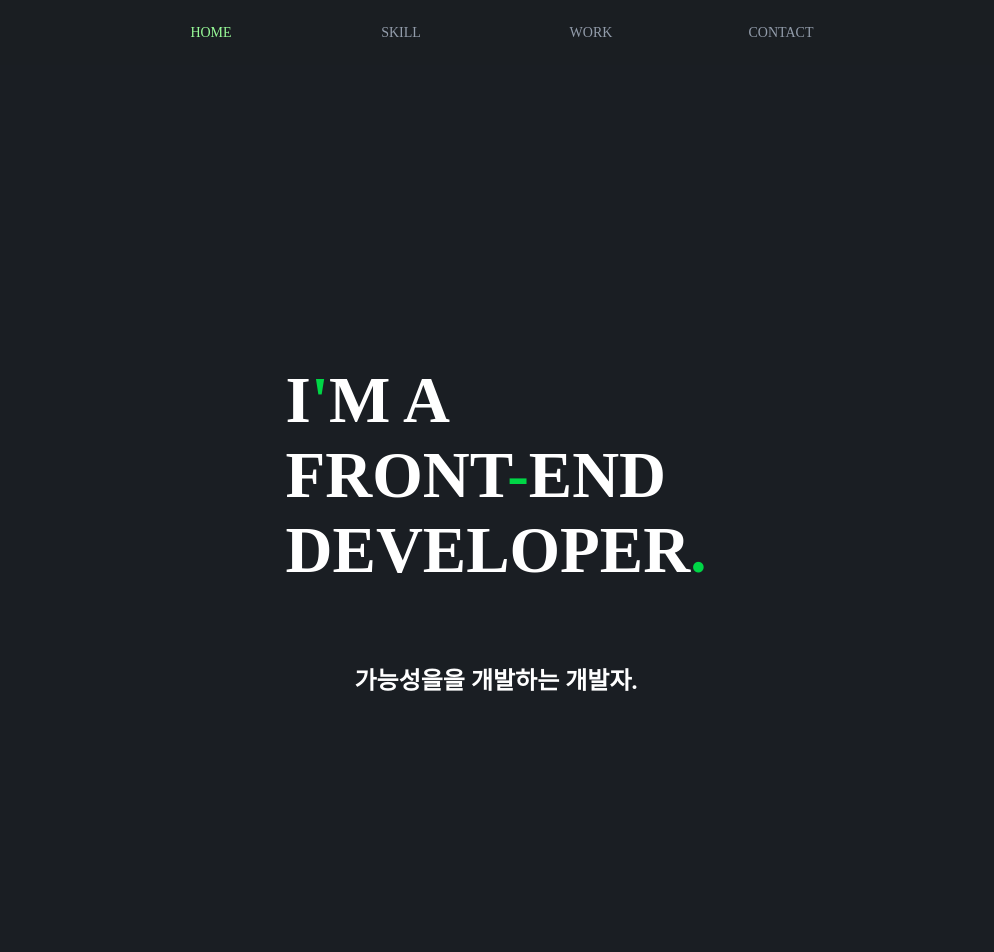
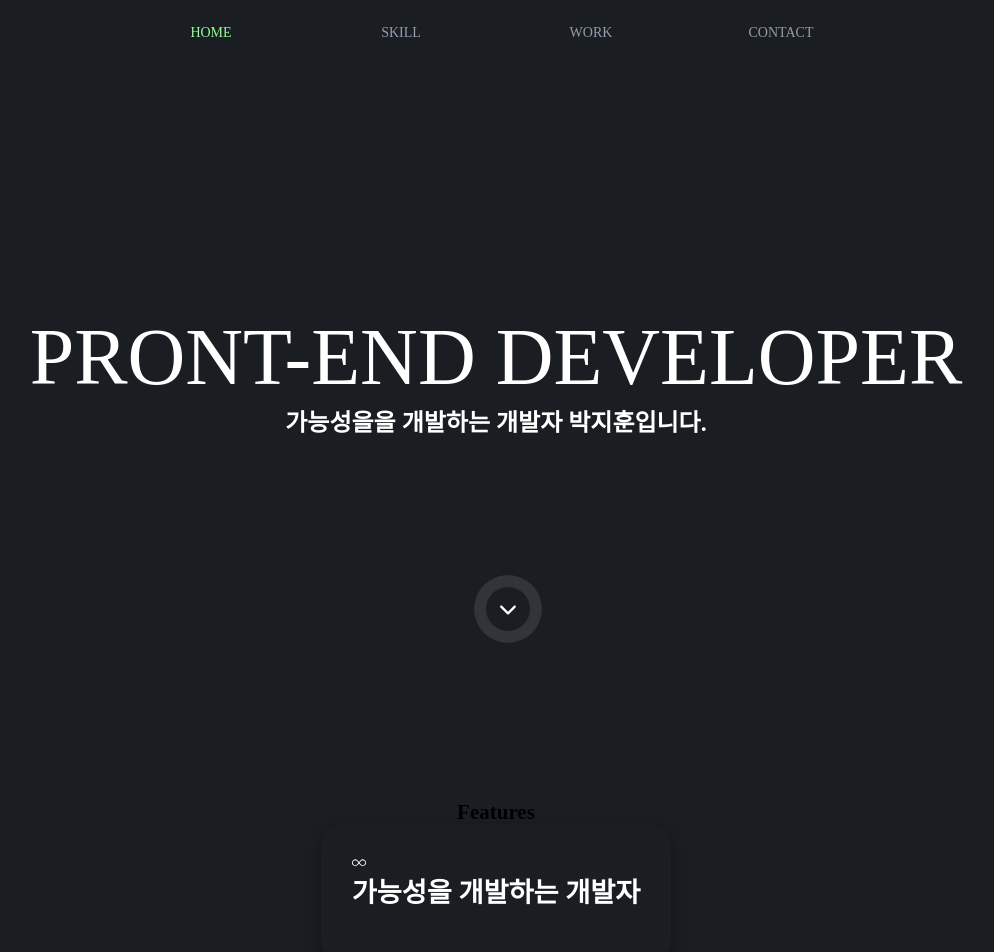
Before and after one commit to bbagbbagn2/PJH-Portfolio, a React (Create React App) app: page / in a window 1280 px wide. Shown: the top 952 px of the page, without its empty margins (144-1138 px from the left). Built offline with nearby package versions, Linux system fonts and the light colour scheme.

Commit message:
FeaturePage 추가

```diff
--- a/package.json
+++ b/package.json
@@ -9,6 +9,7 @@
     "@testing-library/jest-dom": "^5.16.4",
     "@testing-library/react": "^13.3.0",
     "@testing-library/user-event": "^13.5.0",
+    "boxicons": "^2.1.4",
     "pure-react-carousel": "^1.30.1",
     "react": "^18.2.0",
     "react-dom": "^18.2.0",
--- a/public/index.html
+++ b/public/index.html
@@ -7,6 +7,7 @@
   <meta name="viewport" content="width=device-width, initial-scale=1" />
   <meta name="theme-color" content="#000000" />
   <meta name="description" content="Web site created using create-react-app" />
+  <script src="https://unpkg.com/boxicons@2.1.4/dist/boxicons.js"></script>
   <link rel="apple-touch-icon" href="%PUBLIC_URL%/logo192.png" />
   <!--
       manifest.json provides metadata used when your web app is installed on a
--- a/src/index.js
+++ b/src/index.js
@@ -4,12 +4,14 @@ import App from './App.tsx';
 import { createGlobalStyle } from 'styled-components';
 
 const GlobalStyle = createGlobalStyle`
-  body {
+  * {
     margin: 0;
     padding: 0;
-    border: 0;
-    background: transpartrent;
-    outline: 0;
+    box-sizing: border-box;
+  }
+
+  body {
+    font-size: 14px;
   }
 
   a {
--- /dev/null
+++ b/src/pages/Features/Features.tsx
@@ -0,0 +1,116 @@
+import React, { useState, useEffect } from 'react';
+import styled from 'styled-components';
+
+import { BsInfinity, BsGear } from "react-icons/bs";
+import { IoChatbubbleEllipsesOutline } from "react-icons/io5";
+
+export default function Profile(): JSX.Element {
+    return (
+        <FeaturePageSection>
+            <div>
+                <h1>Features</h1>
+            </div>
+            <CardContainer>
+                <CardBox>
+                    <BsInfinity />
+                    <CardHeading>가능성을 개발하는 개발자</CardHeading>
+                </CardBox>
+            </CardContainer>
+            <CardContainer>
+                <CardBox>
+                    <BsGear />
+                    <CardHeading>리팩토링을 생활화하는 개발자</CardHeading>
+                </CardBox>
+            </CardContainer>
+            <CardContainer>
+                <CardBox>
+                    <IoChatbubbleEllipsesOutline />
+                    <CardHeading>켜뮤니케이션에 적극적인 개발자</CardHeading>
+                </CardBox>
+            </CardContainer>
+        </FeaturePageSection >
+    );
+}
+
+const FeaturePageSection = styled.section`
+    display: grid;
+    place-items: center;
+    place-content: center;
+`;
+
+const CardContainer = styled.div`
+    padding: 30px;
+    display: flex;
+    box-shadow: 0 5px 15px rgba(0, 0, 0, 0.35);
+    border: 1px solid transparent;
+    border-radius: 20px;
+    gap: 30px;
+    transition: all 0.3s ease;
+
+    &:hover {
+        border-color: #FFF;
+        box-shadow: none;
+    }
+`;
+
+const CardBox = styled.div`
+    display: flex;
+    flex-direction: column;
+    align-items: flex-start;
+    justify-content: center;
+    color: #FFF;
+`;
+
+const CardHeading = styled.h1`
+    margin-bottom: 20px;
+    color: #FFF;
+    font-size: 1.7rem;
+    font-weight: bold;
+`;
+
+const TitleBox = styled.div`
+    position: relative;
+    display: grid;
+    place-items: center;
+    justify-content: center;
+    margin-bottom: 50px;
+`;
+
+const ToAboutLink = styled.a`
+    position: absolute;
+    left: 50%;
+    bottom: 20%;
+    color: #FFF;
+    transform: translate(0, -50%);
+    transition: all .5s;
+
+    &:hover {
+        opacity: 0.7;
+    }
+
+    &::before {
+        position: absolute;
+        top: -11px;
+        left:  -10px;
+        z-index: -1;
+        content: "";
+        width: 44px;
+        height: 44px;
+        box-shadow: 0 0 0 0 rgba(255, 255, 255, 0.1);
+        border-radius: 100%;
+        animation: pulse 3s infinite;
+        }
+
+        @keyframes pulse {
+            0%, 100% {
+                opacity: 0;
+            }
+            15%, 45% {
+                opacity: 1;
+            }
+            60% {
+                box-shadow: 0 0 0 30px rgba(255, 255, 255, 0.1);
+                opacity: 0;
+            }
+        }
+`;
--- a/src/pages/Main/Main.tsx
+++ b/src/pages/Main/Main.tsx
@@ -1,6 +1,7 @@
 import React from 'react';
 import Header from '../Header/Header.tsx';
 import Profile from '../Profile/Profile.tsx';
+import Features from '../Features/Features.tsx';
 import Skill from '../Skill/Skill.tsx';
 import Work from '../Work/Work.tsx';
 import Contact from '../Contact/Contact.tsx';
@@ -14,6 +15,7 @@ export default function Main(): JSX.Element {
             <S.MainPageLayout>
                 <S.MainPageRow>
                     <Profile />
+                    <Features />
                     <Skill />
                     <Work />
                     <Contact />
--- a/src/pages/Profile/Profile.tsx
+++ b/src/pages/Profile/Profile.tsx
@@ -1,32 +1,99 @@
 import React, { useState, useEffect } from 'react';
-import * as S from './ProfileCss';
+import styled from 'styled-components';
+
+import { IoIosArrowDown } from "react-icons/io";
 
 export default function Profile(): JSX.Element {
     return (
-        <S.ProfilePageSection>
-            <S.ProfilePageBox>
-                <S.TitleBox>
-                            <S.ProfilePageHeading>
-                                I
-                                <S.ProfilePageSpan>'</S.ProfilePageSpan>
-                                M A
-                                <br />
-                                FRONT
-                                <S.ProfilePageSpan>-</S.ProfilePageSpan>
-                                END
-                                <br />
-                                DEVELOPER
-                                <S.ProfilePageSpan>.</S.ProfilePageSpan>
-                            </S.ProfilePageHeading>
-                </S.TitleBox>
-                <div>
-                    <h5>
-                        <S.ProfilePageParagraph fontSize="24px" lineHeight="1.8em" textAlign="center">
-                            가능성을을 개발하는 개발자.
-                        </S.ProfilePageParagraph>
-                    </h5>
-                </div>
-            </S.ProfilePageBox>
-        </S.ProfilePageSection >
+        <ProfilePageSection>
+            <ProfilePageBox>
+                <TitleBox>
+                    <ProfilePageHeading>
+                        PRONT-END DEVELOPER
+                    </ProfilePageHeading>
+                    <ProfilePageSub>
+                        가능성을을 개발하는 개발자 박지훈입니다.
+                    </ProfilePageSub>
+                </TitleBox>
+
+                <ToAboutLink href="#about" ><IoIosArrowDown size={24}/></ToAboutLink>
+            </ProfilePageBox>
+        </ProfilePageSection >
     );
 }
+
+const ProfilePageSection = styled.section`
+    width: 100%;
+    height: 100vh;
+    display: grid;
+    place-items: center;
+    place-content: center;
+`;
+
+const ProfilePageBox = styled.div`
+    display: grid;
+`;
+
+const ProfilePageHeading = styled.h1`
+    background: transparent;
+    border: none;
+    color: #FFF;
+    font-size: 5rem;
+    font-weight: 500;
+
+    @media screen and (max-width: 780px) {
+        font-size: 36px;
+    }
+`;
+
+const ProfilePageSub = styled.h3`
+    color: #FFF;
+    font-size: 1.5rem;
+`;
+
+const TitleBox = styled.div`
+    position: relative;
+    display: grid;
+    place-items: center;
+    justify-content: center;
+    margin-bottom: 50px;
+`;
+
+const ToAboutLink = styled.a`
+    position: absolute;
+    left: 50%;
+    bottom: 20%;
+    color: #FFF;
+    transform: translate(0, -50%);
+    transition: all .5s;
+
+    &:hover {
+        opacity: 0.7;
+    }
+
+    &::before {
+        position: absolute;
+        top: -11px;
+        left:  -10px;
+        z-index: -1;
+        content: "";
+        width: 44px;
+        height: 44px;
+        box-shadow: 0 0 0 0 rgba(255, 255, 255, 0.1);
+        border-radius: 100%;
+        animation: pulse 3s infinite;
+        }
+
+        @keyframes pulse {
+            0%, 100% {
+                opacity: 0;
+            }
+            15%, 45% {
+                opacity: 1;
+            }
+            60% {
+                box-shadow: 0 0 0 30px rgba(255, 255, 255, 0.1);
+                opacity: 0;
+            }
+        }
+`;
--- a/src/pages/Profile/ProfileCss.js
+++ /dev/null
@@ -1,47 +0,0 @@
-import { style } from '@mui/system';
-import styled from 'styled-components';
-
-export const ProfilePageSection = styled.section`
-height: 1088px;
-min-height: 1088px;
-display: grid;
-place-items: center;
-place-content: center;
-`;
-
-export const ProfilePageBox = styled.div`
-display: grid;
-`;
-
-export const ProfilePageHeading = styled.h1`
-    background: transparent;
-    border: none;
-    color: #FFF;
-    font-size: 65px;
-    letter-spacing: normal;
-    line-height: normal;
-
-    @media screen and (max-width: 780px) {
-        font-size: 36px;
-    }
-`;
-
-export const ProfilePageSpan = styled.span`
-    color: rgb(0, 214, 70);
-`;
-export const ProfilePageParagraph = styled.p`
-margin: 0;
-color: #FFFFFF;
-
-font-size: ${props => props.fontSize || "65px"};
-line-height: ${props => props.lineHeight};
-text-align: ${props => props.textAlign};
-`;
-
-export const TitleBox = styled.div`
-    position: relative;
-    display: grid;
-    align-items: center;
-    justify-content: center;
-    margin-bottom: 50px;
-`;
```
Also changed, not shown: 1 other file (tests, documents, lock files or other folders).
